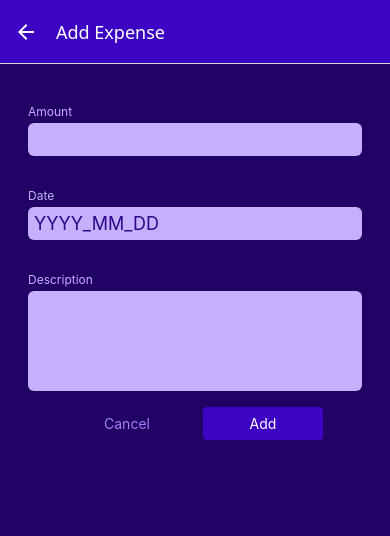
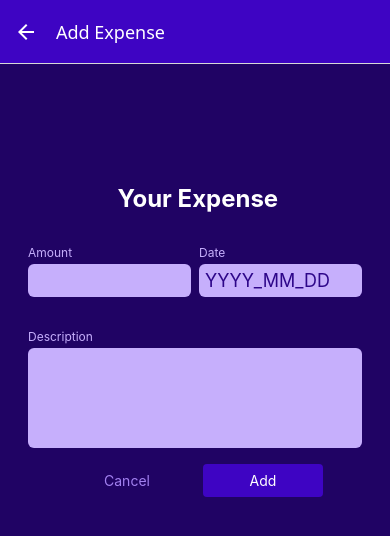
Before and after one commit to baodev97/ExpenseTrackApp, a React Native app: screen /ManageExpense in a window 390 px wide. Shown: the top 536 px of the page. Built offline with nearby package versions, Linux system fonts and the light colour scheme.

Commit message:
setting the  form layuot

```diff
--- a/components/ManageExpense/ExpenseForm.tsx
+++ b/components/ManageExpense/ExpenseForm.tsx
@@ -1,17 +1,20 @@
-import { View } from "react-native";
+import { StyleSheet, Text, View } from "react-native";
 import Input from "./Input";
 
 function ExpenseForm() {
   function amountChangeHandler() {}
 
   return (
-    <View>
+    <View style={styles.form}>
+        <Text style={styles.title}> Your Expense</Text>
+      <View style={styles.inputRow}>
         <Input
           label="Amount"
           textInputConfig={{
             keyboardType: "decimal-pad",
             onChangeText: amountChangeHandler,
           }}
+          style={styles.rowInput}
         />
         <Input
           label="Date"
@@ -20,13 +23,39 @@
             maxLength: 10,
             onChangeText: () => {},
           }}
+          style={styles.rowInput}
         />
-      <Input label="Description" textInputConfig={{
-        multiline:true,
-        autoCapitalize:'none', // default sentences
-        autoCorrect:false, // defaut true
-      }} />
+      </View>
+
+      <Input
+        label="Description"
+        textInputConfig={{
+          multiline: true,
+          autoCapitalize: "none", // default sentences
+          autoCorrect: false, // defaut true
+        }}
+      />
     </View>
   );
 }
 export default ExpenseForm;
+
+const styles = StyleSheet.create({
+    form:{
+        marginTop:80
+    },
+    title:{
+        fontSize:24,
+        fontWeight:'bold',
+        color:'white',
+        marginVertical:16,
+        textAlign:'center'
+    },
+    inputRow:{
+        flexDirection:'row',
+        justifyContent:'space-between'
+    },
+    rowInput:{
+        flex:1
+    }
+})
--- a/components/ManageExpense/Input.tsx
+++ b/components/ManageExpense/Input.tsx
@@ -3,10 +3,11 @@
 
 type InputProp = {
     label:string,
-    textInputConfig?:TextInputProps
+    textInputConfig?:TextInputProps,
+    style?:object
 }
 
-function Input({label,textInputConfig}:InputProp){
+function Input({label,textInputConfig,style}:InputProp){
 
     let inputStyles: any = [styles.input];
     if(textInputConfig && textInputConfig.multiline){
@@ -14,7 +15,7 @@
     }
 
     return (
-        <View style={styles.inputContainer}>
+        <View style={[styles.inputContainer,style]}>
             <Text style={styles.label}>{label}</Text>
             <TextInput style={inputStyles} {...textInputConfig}/>
         </View>
@@ -25,7 +26,7 @@
 const styles = StyleSheet.create({
     inputContainer:{
         marginHorizontal:4,
-        marginVertical:16
+        marginVertical:16,
     },
     label:{
         fontSize:12,
```
Lines whose indentation alone changed are shown as unchanged.
